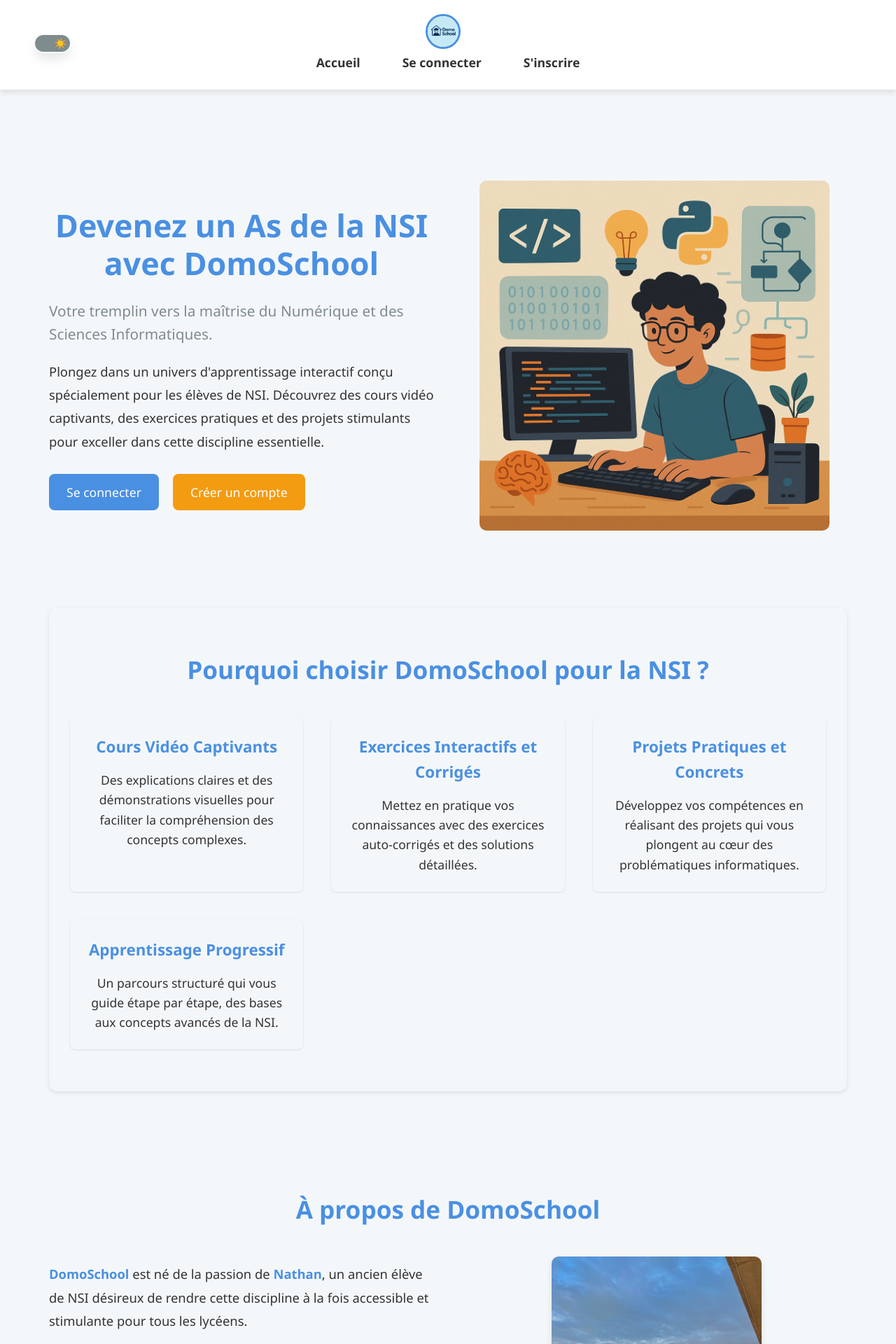
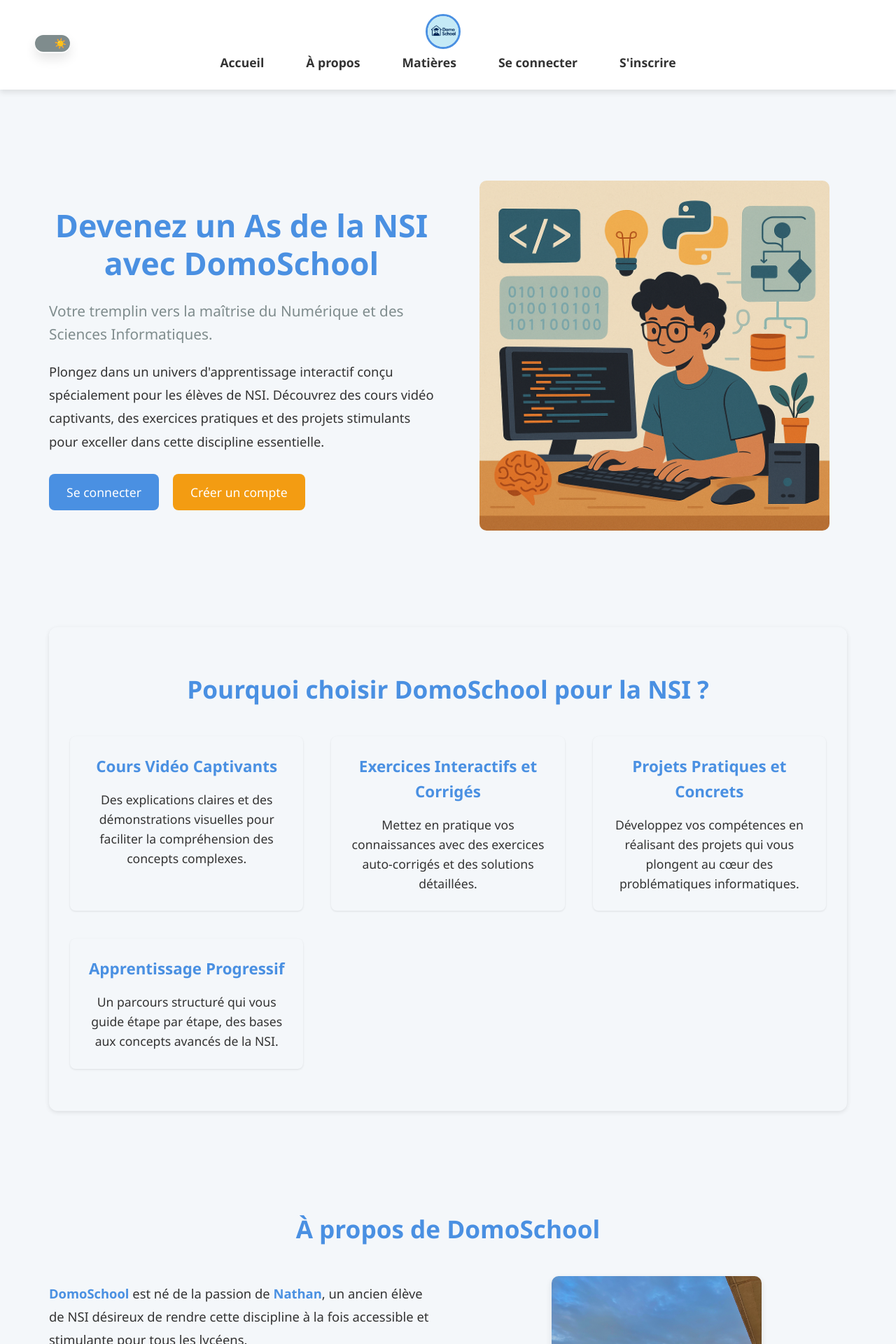
Before and after one commit to nathan-potier/DomoSchool, a PHP site: page /index in a window 1280 px wide. Shown: the top 1920 px of the page at 70% size. Run offline with PHP 8.4, Linux system fonts and the light colour scheme.

Commit message:
modification pour les header

```diff
--- a/assets/css/style.css
+++ b/assets/css/style.css
@@ -1239,7 +1239,7 @@ html.mode-dark .code-instructions a {
   margin-bottom: 70px;
   gap: 40px;
   width: 100%;
-  height: calc(100vh - 200px);
+
 }
 
 .homepage-container .hero-content {
@@ -1588,7 +1588,6 @@ html.mode-dark .code-instructions a {
 ============================ */
 @media screen and (max-width: 960px) {
   .homepage-container .hero{
-    height: 100%;
     margin-top: -60px;
   }
 
--- a/includes/header.php
+++ b/includes/header.php
@@ -52,26 +52,31 @@ $userRole = $userSessionData['userRole'];
             </span>
         </label>
     </form>
+
+    <!-- Logo -->
     <div class="logo">
         <a href="<?php echo BASE_URL; ?>/vue/index.php">
             <img class="header-content" src="<?php echo BASE_URL; ?>/assets/images/logo.png" alt="Logo" class="header-profile">
         </a>
     </div>
 
-
+    <!-- Menu Burger pour mobile -->
     <div class="boutonBurger">
         <span class="span1"></span>
         <span class="span2"></span>
         <span class="span3"></span>
     </div>
 
+    <!-- Menu pour mobile -->
     <nav class="menuBurger">
         <a href="<?php echo BASE_URL; ?>/vue/index.php">Accueil</a>
+        <a href="<?php echo BASE_URL; ?>/vue/index.php#about">À propos</a>
+        <a href="<?php echo BASE_URL; ?>/vue/index.php#subjects">Matières</a>
+
         <?php if (!$isLoggedIn): ?>
             <a href="<?php echo BASE_URL; ?>/vue/auth/login.php">Se connecter</a>
             <a href="<?php echo BASE_URL; ?>/vue/auth/register.php">S'inscrire</a>
         <?php else: ?>
-                <!-- Redirection vers le bon tableau de bord selon le rôle de l'utilisateur -->
             <a href="<?php
                 if ($userRole === 'student') {
                     echo BASE_URL . '/vue/eleve/dashboard.php';
@@ -88,11 +93,13 @@ $userRole = $userSessionData['userRole'];
 
     <nav class="desktop-nav">
         <a href="<?php echo BASE_URL; ?>/vue/index.php">Accueil</a>
+        <a href="<?php echo BASE_URL; ?>/vue/index.php#about">À propos</a>
+        <a href="<?php echo BASE_URL; ?>/vue/index.php#subjects">Matières</a>
+
         <?php if (!$isLoggedIn): ?>
             <a href="<?php echo BASE_URL; ?>/vue/auth/login.php">Se connecter</a>
             <a href="<?php echo BASE_URL; ?>/vue/auth/register.php">S'inscrire</a>
         <?php else: ?>
-                <!-- Redirection vers le bon tableau de bord selon le rôle de l'utilisateur -->
             <a href="<?php
                 if ($userRole === 'student') {
                     echo BASE_URL . '/vue/eleve/dashboard.php';
@@ -106,6 +113,9 @@ $userRole = $userSessionData['userRole'];
             ?>">Tableau de bord</a>
         <?php endif; ?>
     </nav>
+
+
 </header>
+
 </body>
 </html>
--- a/vue/index.php
+++ b/vue/index.php
@@ -51,7 +51,7 @@
         </div>
     </section>
 
-    <section class="about" id=#about">
+    <section class="about" id="about">
         <h2 class="section-title">À propos de DomoSchool</h2>
         <div class="about-content">
             <div class="about-text">
@@ -65,7 +65,7 @@
         </div>
     </section>
 
-    <section class="current-subjects">
+    <section class="current-subjects" id="subjects">
         <h2 class="section-title">Notre Matière Actuelle</h2>
         <div class="subjects-grid">
             <div class="subject-card nsi-card">
```
Also changed, not shown: 1 other file. Lines whose indentation alone changed are shown as unchanged.
